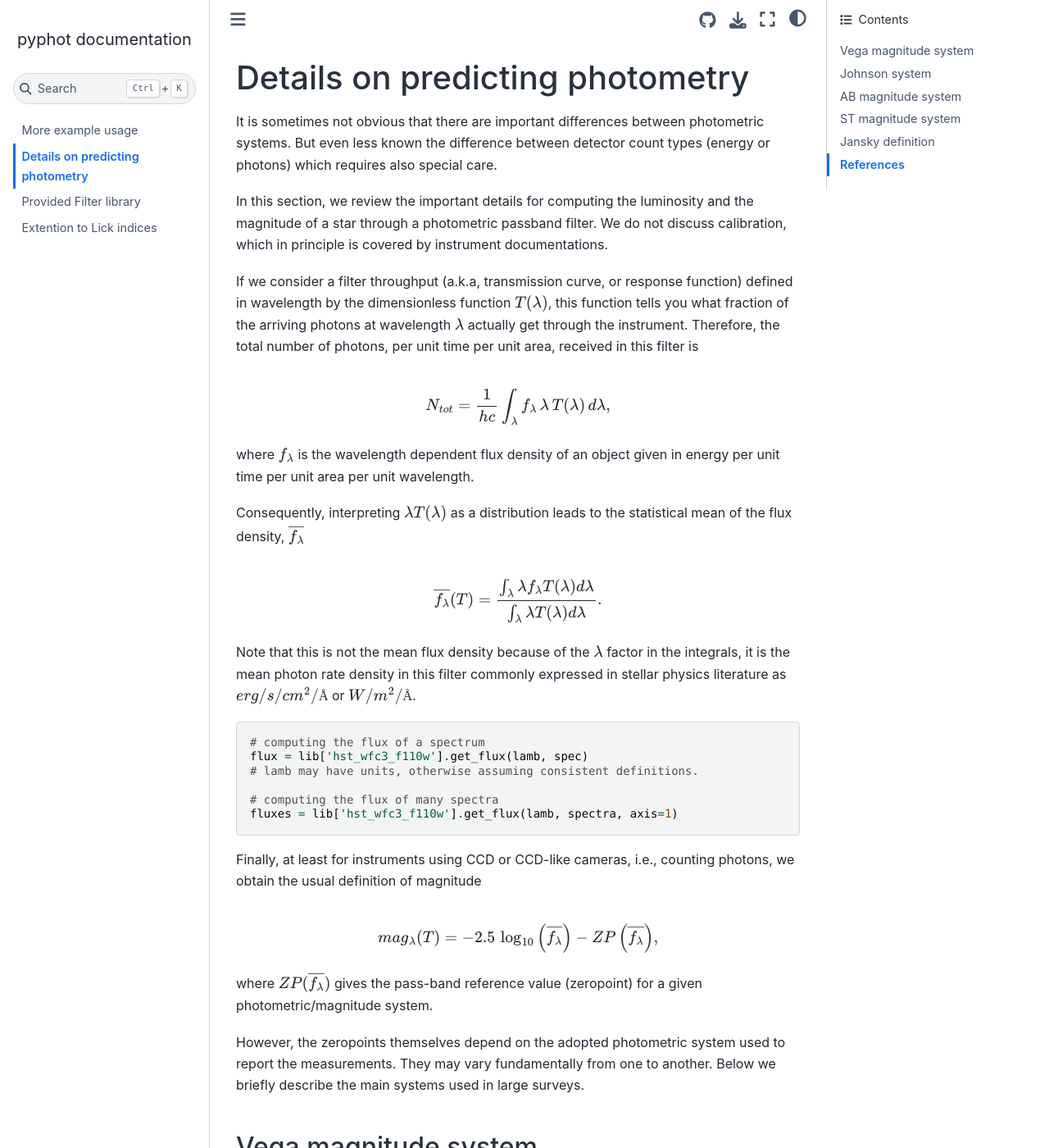
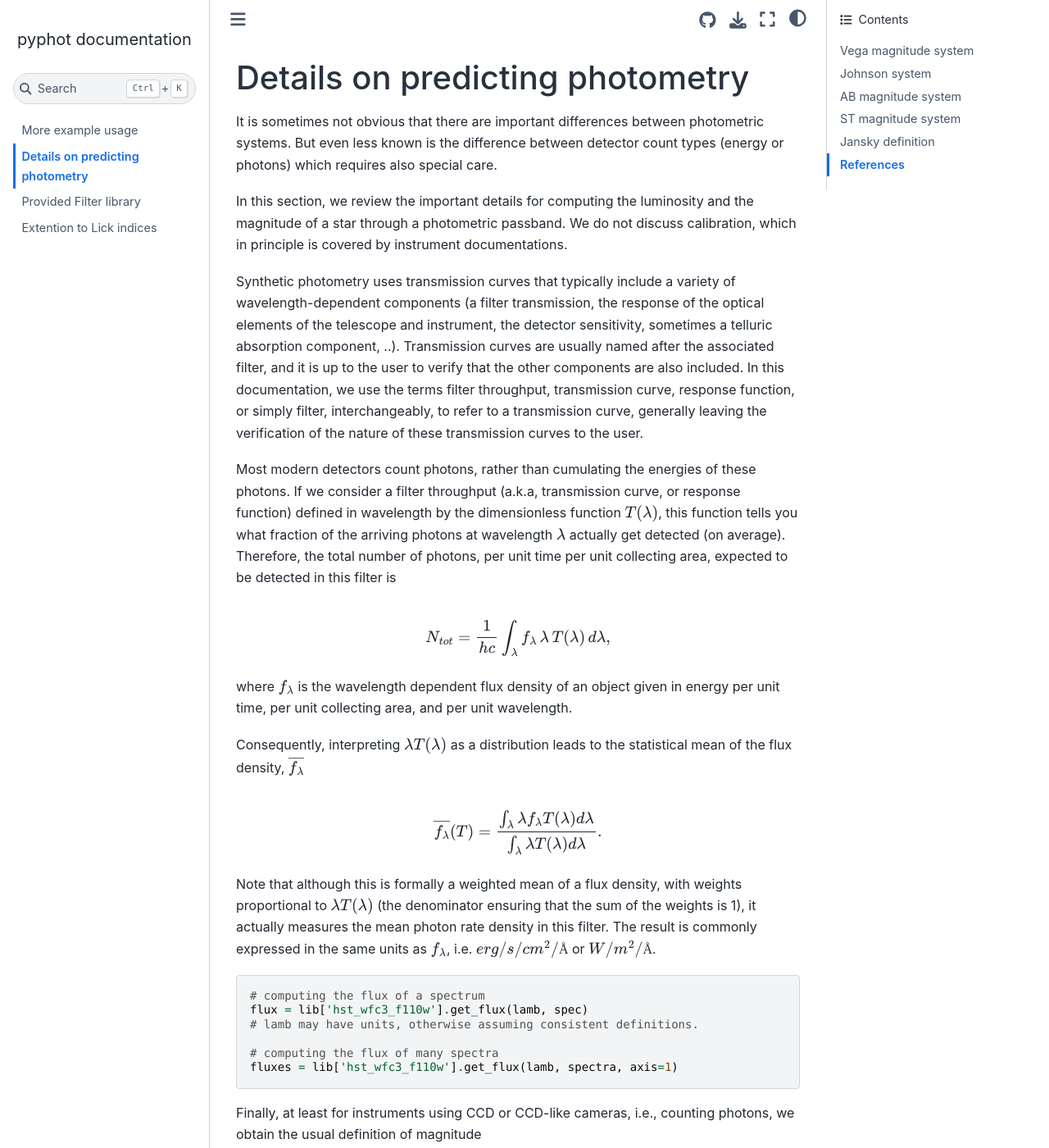
Before and after one commit to mfouesneau/pyphot, a Sphinx documentation site: the page built from doc/photometry.rst, in a window 1280 px wide and 1400 px high. Shown: the whole window at 82% size. Built offline with Sphinx 7.4.7 and the Sphinx Book theme 1.1.4, drawn with Linux system fonts in a browser that asks for light colours; pages that are not in the unit, such as notebooks, are missing from menus; some of the changed text lies outside the part shown.

Commit message:
Update photometry.rst
Updates to clarify that "filter" can be more than just the filter (and it is up to the user); plus some formulation changes.

```diff
--- a/doc/photometry.rst
+++ b/doc/photometry.rst
@@ -2,18 +2,28 @@ Details on predicting photometry
 ================================
 
 It is sometimes not obvious that there are important differences between
-photometric systems. But even less known the difference between detector
+photometric systems. But even less known is the difference between detector
 count types (energy or photons) which requires also special care.
 
 In this section, we review the important details for computing the luminosity
-and the magnitude of a star through a photometric passband filter. We do not
+and the magnitude of a star through a photometric passband. We do not
 discuss calibration, which in principle is covered by instrument documentations.
 
+Synthetic photometry uses transmission curves that typically include a variety of
+wavelength-dependent components (a filter transmission, the response of the optical
+elements of the telescope and instrument, the detector sensitivity, sometimes a telluric
+absorption component, ..). Transmission curves are usually named after the associated filter,
+and it is up to the user to verify that the other components are also included. In this
+documentation, we use the terms filter throughput, transmission curve, response function,
+or simply filter, interchangeably, to refer to a transmission curve, generally leaving the
+verification of the nature of these transmission curves to the user.
+
+Most modern detectors count photons, rather than cumulating the energies of these photons.
 If we consider a filter throughput (a.k.a, transmission curve, or response
 function) defined in wavelength by the dimensionless function :math:`T(\lambda)`,
 this function tells you what fraction of the arriving photons at wavelength
-:math:`\lambda` actually get through the instrument.  Therefore, the total number of
-photons, per unit time per unit area, received in this filter is
+:math:`\lambda` actually get detected (on average).  Therefore, the total number of
+photons, per unit time per unit collecting area, expected to be detected in this filter is
 
 .. math::
 
@@ -22,7 +32,7 @@ photons, per unit time per unit area, received in this filter is
         \end{equation}
 
 where :math:`f_\lambda` is the wavelength dependent flux density of an object
-given in energy per unit time per unit area per unit wavelength.
+given in energy per unit time, per unit collecting area, and per unit wavelength.
 
 Consequently, interpreting :math:`\lambda T(\lambda)` as a distribution leads to
 the statistical mean of the flux density, :math:`\overline{f_\lambda}`
@@ -33,9 +43,9 @@ the statistical mean of the flux density, :math:`\overline{f_\lambda}`
         \overline{f_\lambda}(T) = \frac{\int_\lambda \lambda f_\lambda T(\lambda) d\lambda}{\int_\lambda \lambda T(\lambda) d\lambda}.
         \end{equation}
 
-Note that this is not the mean flux density because of the :math:`\lambda` factor in
-the integrals, it is the mean photon rate density in this filter commonly
-expressed in stellar physics literature as :math:`erg/s/cm^2/\unicode{x212B}` or
+Note that although this is formally a weighted mean of a flux density, with weights proportional to :math:`\lambda T(\lambda)` (the denominator ensuring that the sum of the weights is 1), it actually
+measures the mean photon rate density in this filter. The result is commonly
+expressed in the same units as :math:`f_\lambda`, i.e. :math:`erg/s/cm^2/\unicode{x212B}` or
 :math:`W/m^2/\unicode{x212B}`.
 
 .. code-block:: python
@@ -57,10 +67,10 @@ photons, we obtain the usual definition of magnitude
         mag_\lambda(T) = -2.5\,\log_{10}\left(\overline{f_\lambda}\right) - ZP\left(\overline{f_\lambda}\right),
         \end{equation}
 
-where :math:`ZP(\overline{f_\lambda})` gives the pass-band reference value
+where :math:`ZP(\overline{f_\lambda})` gives the passband reference value
 (zeropoint) for a given photometric/magnitude system.
 
-However, the zeropoints themselves depend on the adopted photometric system used
+However, the zeropoints themselves depend on the photometric system adopted
 to report the measurements. They may vary fundamentally from one to another.
 Below we briefly describe the main systems used in large surveys.
 
@@ -94,9 +104,9 @@ vega, :math:`-2.5 \log_{10} \overline{f_\lambda}(Vega)`, or
 Johnson system
 ~~~~~~~~~~~~~~
 
-The Johson system is defined such that the star Alpha Lyr (Vega) has :math:`V=0.03`
+The Johnson system is defined such that the star Alpha Lyr (Vega) has :math:`V=0.03`
 and all colors equal to zero. It is very similar to the Vega magnitude system,
-but using mean flux definition (instead of photon counts), i.e., **energy
+but using mean flux definition (instead of photon counts), as appropriate for historical **energy
 counter** detectors
 
 .. math::
@@ -106,7 +116,7 @@ counter** detectors
         \label{eq:Johnsonmag}
         \end{equation}
 
-(the true definition of mean flux throughout a given transmission filter.)
+(this is the mean flux weighted simply by the normalized throughout.)
 
 .. note::
 
@@ -265,11 +275,11 @@ where :math:`c` is the speed of light in :math:`m/s`,  :math:`\lambda_p` is the
 References
 ~~~~~~~~~~
 
-* Bessel, M. S. 1983, PASP, 95, 480, "VRI photometry : an addendum." `1983PASP...95..480B <https://ui.adsabs.harvard.edu/abs/1983PASP...95..480B>`_;
+* Bessell, M. S. 1983, PASP, 95, 480, "VRI photometry : an addendum." `1983PASP...95..480B <https://ui.adsabs.harvard.edu/abs/1983PASP...95..480B>`_;
 
-* Bessel, M. S. 1990, PASP, 102, 1181, "UBVRI passbands" `1990PASP..102.1181B <https://ui.adsabs.harvard.edu/abs/1990PASP..102.1181B>`_;
+* Bessell, M. S. 1990, PASP, 102, 1181, "UBVRI passbands" `1990PASP..102.1181B <https://ui.adsabs.harvard.edu/abs/1990PASP..102.1181B>`_;
 
-* Bessel, M. S. 1998, A&A, 333, 231, "Model atmospheres broad-band colors, bolometric corrections and temperature calibrations for O - M stars." `1998A&A...333..231B <https://ui.adsabs.harvard.edu/abs/1998A%26A...333..231B/abstract>`_;
+* Bessell, M. S., Castelli, F., \& Plez, B. 1998, A&A, 333, 231, "Model atmospheres broad-band colors, bolometric corrections and temperature calibrations for O - M stars." `1998A&A...333..231B <https://ui.adsabs.harvard.edu/abs/1998A%26A...333..231B/abstract>`_;
 
 * Hayes, D. S., \& Latham, D. W. 1975, ApJ, 197, 593, "A rediscussion of the atmospheric extinction and the absolute spectral-energy distribution of Vega." `1975ApJ...197..593H <https://ui.adsabs.harvard.edu/abs/1975ApJ...197..593H>`_;
 
```
